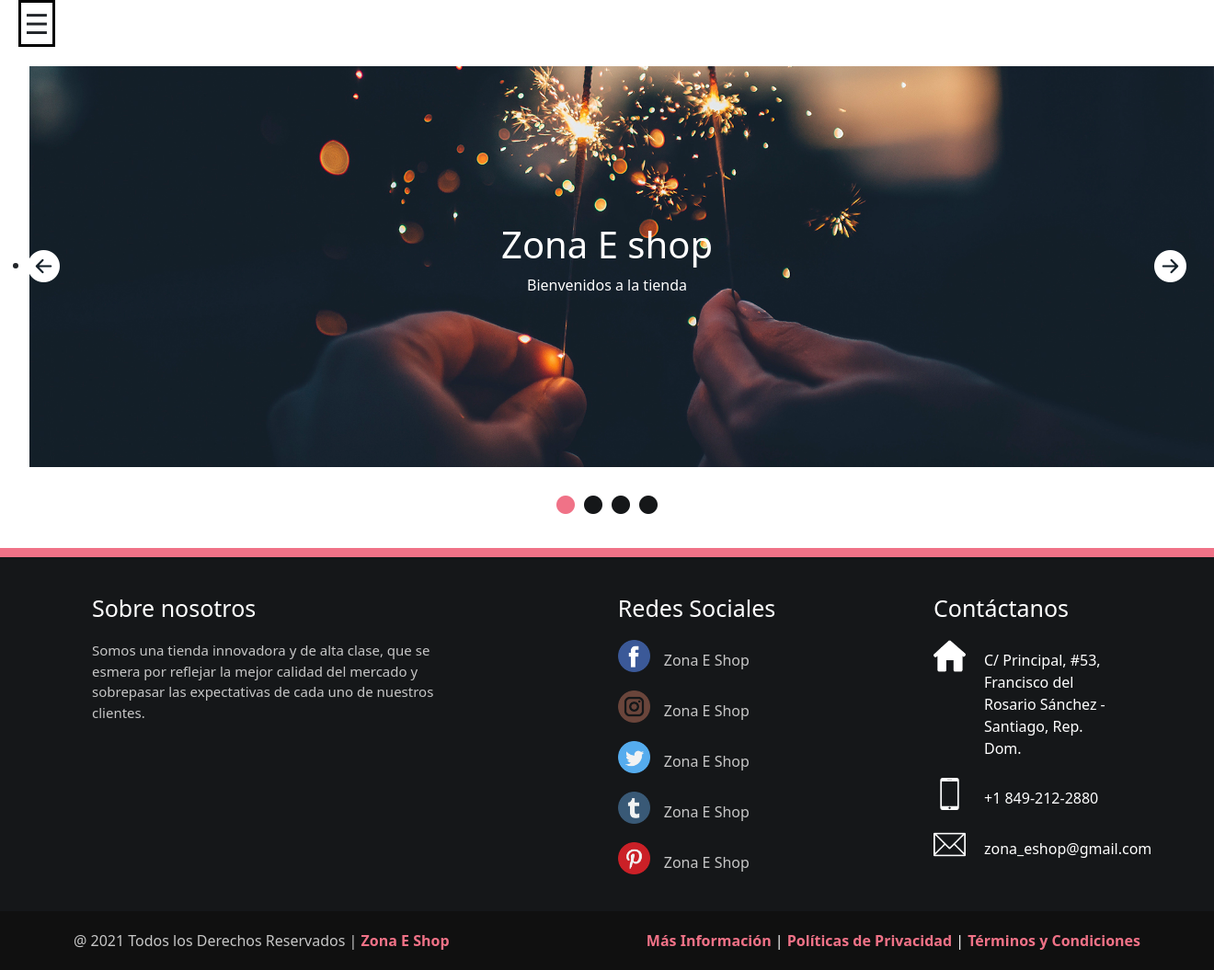
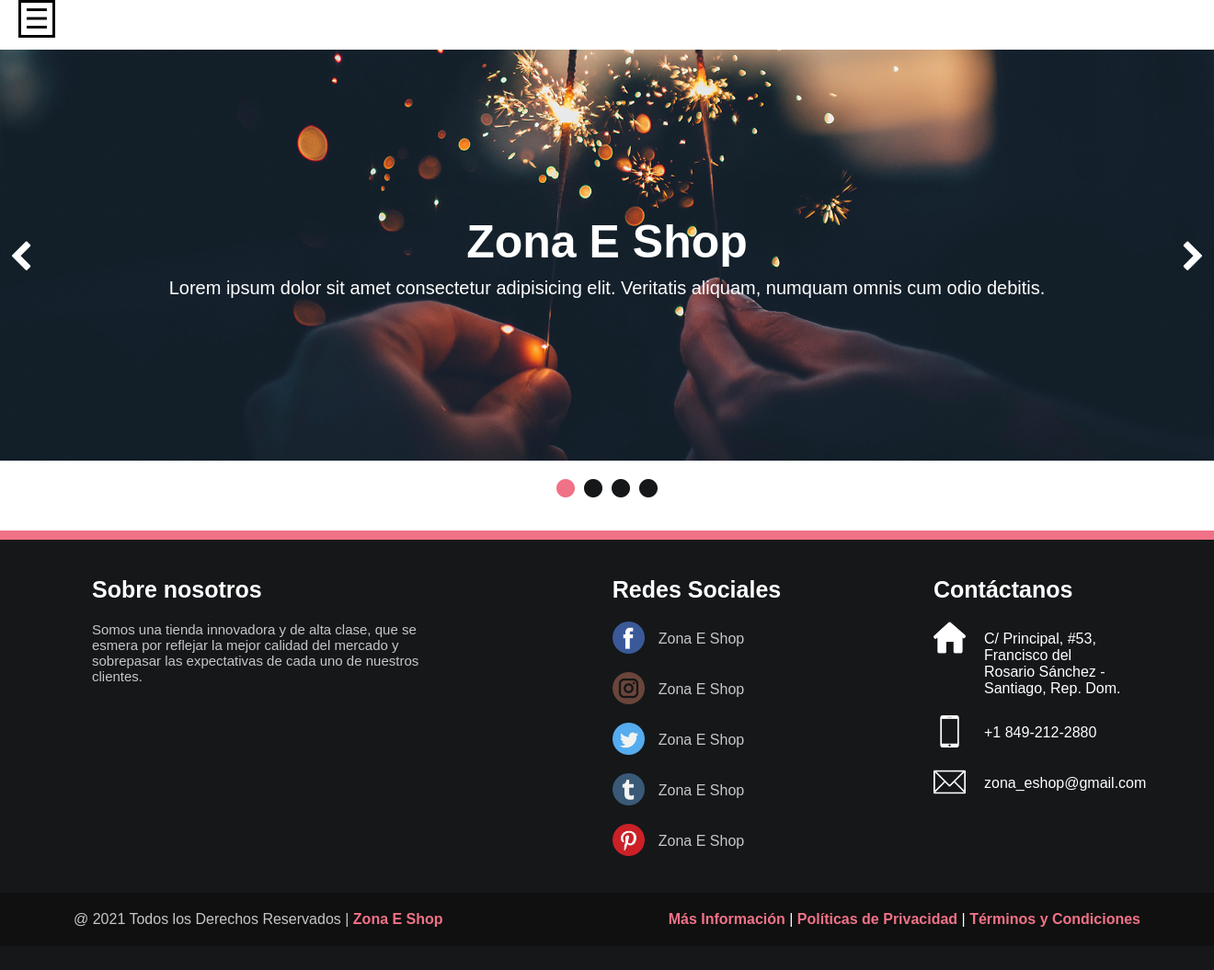
Before and after one commit to Zona-E/sales_website, a PHP site: page / in a window 1320 px wide. Shown: the whole page at 92% size. After the commit the page ends 1008 px from the top, so only its background shows below. Run offline with PHP 8.4, Linux system fonts and the light colour scheme; some libraries are stand-ins or nearby versions.

Commit message:
slider solucionado y totalmente funcional

```diff
--- a/css/styles.css
+++ b/css/styles.css
@@ -13,11 +13,14 @@
     background: #151719;
     left: -200px;
     transition: all 500ms linear;
+
   }
 
   #sidebar.active {
     left: 0px;
   }
+
+
 
   #sidebar ul li {
     color: rgba(230, 230, 230, .9);
@@ -171,162 +174,121 @@ color: white;
   }
 }
 
+/*SLIDER*/
 
-.slideshow ul ol{
-
+ul, ol{
   list-style: none;
-
 }
 
-
-
-body{
-
-
-font-family: Open sans;
-
+body {
+  font-family: sans-serif;
 }
 
-
-.slideshow img{
-
-max-width: 100%;
-
-
+.show-slide {
+  width: 100%;
+  position: relative;
 }
 
-
-.slideshow{
-
-width: 100%;
-position: relative;
-
+.slider li {
+  overflow: hidden;
 }
 
-.slider li ul{
-
-
+.slider li, ul {
   width: 100%;
-
 }
 
 .slider li img{
-
   width: 100%;
-
+  z-index: 4;
 }
 
-
-/* .slider li img{
-
-animation: cambio 20s infinite;}
-
-@keyframes cambio{
-
-  0% { margin-left: 0;}
-
-  20% { margin-left: 0;}
-
-  25% {margin-left: -100%;}
-  45% { margin-left: -100%;}
-  50% { margin-left: -200%;}
-  70% { margin-left: -500px;}
-  75% { margin-left: -900px;}
-  100% { margin-left: -1000px;}
-}   */
-
-
-
-.slider .caption {
-
+.slider .caption{
   position: absolute;
   width: 100%;
   height: 100%;
   top: 0;
   left: 0;
   color: #fff;
+  padding: 15px 50px;
   display: flex;
   justify-content: center;
   align-items: center;
   text-align: center;
-z-index: 1;
-flex-direction: column;
-padding:15px 50px ;
+
+  flex-direction:column;
 }
 
-.pagination{
+.slider .caption h1 {
+  font-size: 50px;
+}
 
+.slider .caption p {
+  margin-top: 10px;
+  font-size: 20px;
+}
+
+
+.pagination {
   position: absolute;
-  top: 460px;
-  width:100%;
+  top: 103%;
+  width: 100%;
   display: flex;
   justify-content: center;
 }
 
-.pagination li{
-
+.pagination li {
   font-size: 20px;
   margin: 2px 5px;
   color: #151719;
   cursor: pointer;
-
 }
 
-
-.flechas{
+.left, .right {
   position: absolute;
   top: 0;
   height: 100%;
   display: flex;
   align-items: center;
-color: #fff;
+  color: white;
   font-size: 35px;
+  z-index: 2;
+  cursor: pointer;
+}
 
+.left {
+  left: 10px;
+}
+
+.right {
+  right: 10px;
+}
+
+@media screen and (max-width: 600px) {
+  .slider .caption p {
+    display: none;
+  }
+
+  .slider .caption h1 {
+      font-size: 35px;
+  }
+
+  .left .right {
+    font-size: 25px;
+  }
+
+  .slider li img {
+    width: 600px;
+  }
+
+  .pagination {
+    display:none;
+  }
 }
 
 
- .flechas .left{
-position: absolute;
-left: 30px;
-}
-.flechas .right{
-
-position: absolute;
-right: -1290px;
-
-}
 
 
-@media screen and (max-width: 600px) {
 
-.slider .caption p{
-
-  display: none;
-}
-
-.slider .caption h1{
-
-font-size: 35px;
-
-}
-
-.flechas{
-
-  font-size:30px;
-
-}
-
-.slider li img{
-
-  width: 600px;
-}
-
-.pagination{
-
-  display: none;
-}
-
-}
 
 /*FOOTER*/
 
@@ -334,7 +296,8 @@ footer {
   width: 100%;
   background: #151719;
   color: white;
-  border-top: 10px solid rgb(240, 114, 135);;
+  border-top: 10px solid rgb(240, 114, 135);
+
 }
 
 .container-all {
--- a/index.html
+++ b/index.html
@@ -7,7 +7,11 @@
         <title>Proyecto</title>
         <link rel="stylesheet" href="css/styles.css">
         <link rel="stylesheet" href="https://cdn.jsdelivr.net/npm/bootstrap-icons@1.4.1/font/bootstrap-icons.css">
-    <link rel="stylesheet" href="css/bootstrap.min.css">
+       <!--  <link rel="stylesheet" href="css/bootstrap.min.css"> -->
+        <link rel="stylesheet" href="css/font-awesome.css">
+        <script src="js/jquery-3.6.0.min.js"></script>
+        <script src="js/slide.js"></script>
+    </head>
     <body>
         <header>
 
@@ -45,78 +49,67 @@
             </div>
         </header>
         <main>
-        <br> <br><br>
+            <br><br><br>
 
-        <div class="slideshow">
 
+            <div class="show-slide">
                 <ul class="slider">
+                    <li>
+                        <img src="images/slider/1.jpg" class="imgslider">
+                        <section class="caption">
+                            <h1>Zona E Shop</h1>
+                            <p>Lorem ipsum dolor sit amet consectetur adipisicing elit. Veritatis aliquam, numquam omnis cum odio debitis.</p>
+                        </section>
 
+                    </li>
                     <li>
-                    <img src="/images/1.jpg" alt="">
+                        <img src="images/slider/2.jpg" class="imgslider">
                         <section class="caption">
-                        <h1>Zona E shop</h1>
-                        <p>Bienvenidos a la tienda </p>
+                            <h1>Zona E Shop 2</h1>
+                            <p>Lorem ipsum dolor sit amet consectetur adipisicing elit. Veritatis aliquam, numquam omnis cum odio debitis.</p>
+                        </section>
+
+                    </li>
+                    <li>
+                        <img src="images/slider/3.jpg" class="imgslider">
+                        <section class="caption">
+                            <h1>Zona E Shop 3</h1>
+                            <p>Lorem ipsum dolor sit amet consectetur adipisicing elit. Veritatis aliquam, numquam omnis cum odio debitis.</p>
                         </section>
                     </li>
                     <li>
-
-                    <img src="/images/2.jpg" alt="">
+                        <img src="images/slider/4.jpg" class="imgslider">
                         <section class="caption">
-                        <h1>Texto2</h1>
-                        <p>Bienvenidos a la tienda </p>
-                    </section>
-                </li>
-                <li>
-                <img src="/images/3.jpg" alt="">
-                    <section class="caption">
-                        <h1>texto3</h1>
-                        <p>Bienvenidos a la tienda </p>
-                    </section>
-                </li>
-                <li>
-                    <img src="/images/4.jpg" alt="">
-                    <section class="caption">
-                        <h1>texto4</h1>
-                        <p>Bienvenidos a la tienda </p>
+                            <h1>Zona E Shop 4</h1>
+                            <p>Lorem ipsum dolor sit amet consectetur adipisicing elit. Veritatis aliquam, numquam omnis cum odio debitis.</p>
                         </section>
                     </li>
 
                 </ul>
-
                 <ol class="pagination">
-
-                <li><span class="bi bi-circle-fill"></span></li>
-                <li><span class="bi bi-circle-fill"></span></li>
-                <li><span class="bi bi-circle-fill"></span></li>
-                <li><span class="bi bi-circle-fill"></span></li>
 
                 </ol>
 
-            <div class="flechas">
-
                 <div class="left">
-                    <span class="bi bi-arrow-left-circle-fill"></span>
+                    <span class="fa fa-chevron-left"></span>
                 </div>
 
                 <div class="right">
-                    <span class="bi bi-arrow-right-circle-fill"></span>
-                </div>
+                    <span class="fa fa-chevron-right"></span>
                 </div>
 
             </div>
 
-        <br><br><br
-
 
 
                 <script src="js/bootstrap-icons.json"></script>
-            <script src="js/jquery-3.6.0.min.js"></script>
+
                 <script src="js/bootstrap.min.js"></script>
                 <script src="js/barra.js"></script>
-            <script src="js/slide.js"></script>
+
 
         </main>
-
+        <br><br><br><br>
         <footer>
 
             <div class="container-all">
--- a/js/slide.js
+++ b/js/slide.js
@@ -1,76 +1,74 @@
 $(document).ready(function(){
-var imgItems = $('.slider li').lenght; //numero de slides
-var imgPos = 1;
+    var imgItems = $('.slider li').length; //numero de slides
+    var imgPos = 1;
 
-//agregando mas paginacion
-
-for(i = 1; i <= imgItems; i++){
-$('.pagination').append('<li><span class="bi bi-circle-fill"></span></li>');
-
-}
+    //agregando mas paginacion
+    for(let i = 1; i <= imgItems; i++){
+        $('.pagination').append('<li><span class="bi bi-circle-fill"></span></li>');
+    }
 
 
     $('.slider li').hide(); //Ocultar slides
     $('.slider li:first').show(); //Mostrar el priimer slide
     $('.pagination li:first').css({'color':'#f07287'}); //Damos estilos al primer item de la paginacion
 
-
-    //Ejecutamos todas las funciones
-
+    //  Ejecutar todas las funciones
     $('.pagination li').click(pagination);
-    $('.flechas span').click(nextSlide);
-    $('.flechas span').click(prevSlide);
-
-    setInterval(function(){
-
-    } , 4000);
+    $('.right span').click(nextSlide);
+    $('.left span').click(prevSlide);
 
 
-    //Funciones
+    setInterval(() => {
+        nextSlide();
+    }, 4000);
 
-    function pagination(){
-        var paginationPos = $(this).index() + 1; //Posicion de los slides
-        console.log(paginationPos);
+    // FUNCIONES
 
-        $('.slider li').hide(); //Ocultando slides
-        $('.slider li:nth-child('+ paginationPos +')').fadeIn(); //MOstrando el slide selecionado
+    function pagination () {
+        let paginPos = $(this).index() + 1; //posicion de paginacion seleccionada
 
-        //Estilo del slide selecionado
+        $('.slider li').hide(); //se ocultan todos los slides
+        $('.slider li:nth-child('+ paginPos  +')').fadeIn(); //mostramos el slide seleccionado
 
-        $('.pagination li').css({'color' : '#151719'});
-        $(this).css({'color' : '#f07287 '});
+        //estilos a la paginacion seleccionada
+        $('.pagination li').css({'color':'#151719'});
+        $(this).css({'color':'#f07287'});
+
+        imgPos = paginPos;
 
     }
 
-    function nextSlide(){
-       if(imgPos <= 1){imgPos = imgItems}
-       else {imgPos--;}
+    function nextSlide () {
+        if (imgPos >= imgItems){
+            imgPos = 1;
+        } else {
+            imgPos++;
+        }
+
+        $('.pagination li').css({'color':'#151719'});
+        $('.pagination li:nth-child('+imgPos+')').css({'color':'#f07287'});
 
 
-        $('.pagination li').css({'color': '#151719'});
-        $('.pagination li:nth-child('+ imgPos +')').css({'color' : '#f07287 '});
+        $('.slider li').hide(); //se ocultan todos los slides
+        $('.slider li:nth-child('+imgPos+')').fadeIn(); //mostramos el slide seleccionado
+    }
 
 
-        $('.slider li').hide(); //Ocultando slides
-        $('.slider li:nth-child(+ imgPos +)').fadeIn(); //MOstrando el slide selecionado
+
+    function prevSlide () {
+        if (imgPos <= 1){
+            imgPos = imgItems;
+        } else {
+            imgPos--;
+        }
+
+        $('.pagination li').css({'color':'#151719'});
+        $('.pagination li:nth-child('+imgPos+')').css({'color':'#f07287'});
 
 
+        $('.slider li').hide(); //se ocultan todos los slides
+        $('.slider li:nth-child('+imgPos+')').fadeIn(); //mostramos el slide seleccionado
     }
-
-    function prevSlide(){
-        if(imgPos <= 1){imgPos = imgItems}
-        else {imgPos--;}
-
-
-         $('.pagination li').css({'color': '#151719'});
-         $('.pagination li:nth-child('+ imgPos +')').css({'color' : '#f07287 '});
-
-
-         $('.slider li').hide(); //Ocultando slides
-         $('.slider li:nth-child(+ imgPos +)').fadeIn(); //MOstrando el slide selecionado
-
-
-     }
 
 
 
```
Also changed, not shown: css/font-awesome.css (added), images/slider/1.jpg (added), images/slider/2.jpg (added), images/slider/3.jpg (added), images/slider/4.jpg (added). Lines whose indentation alone changed are shown as unchanged.
